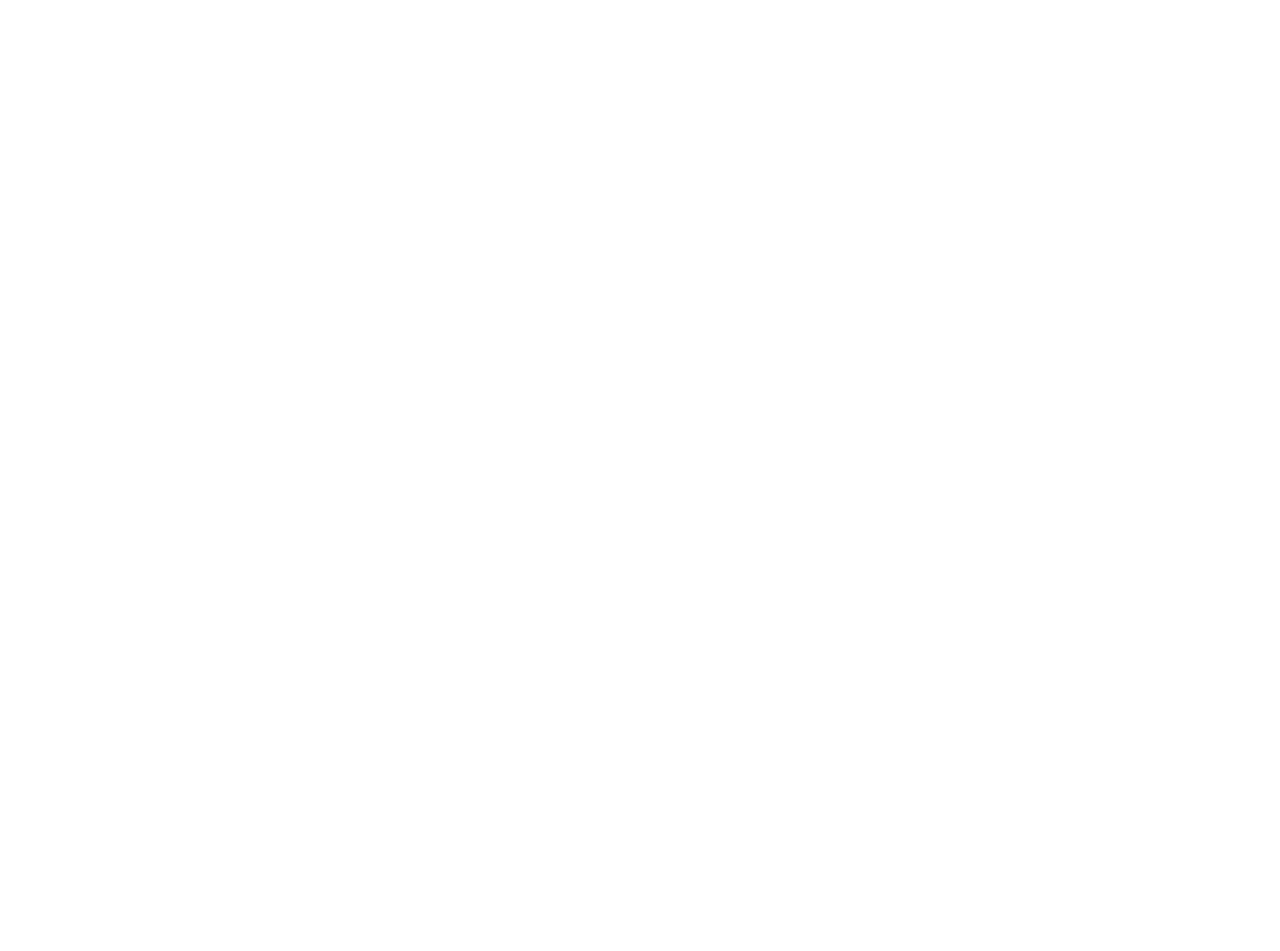
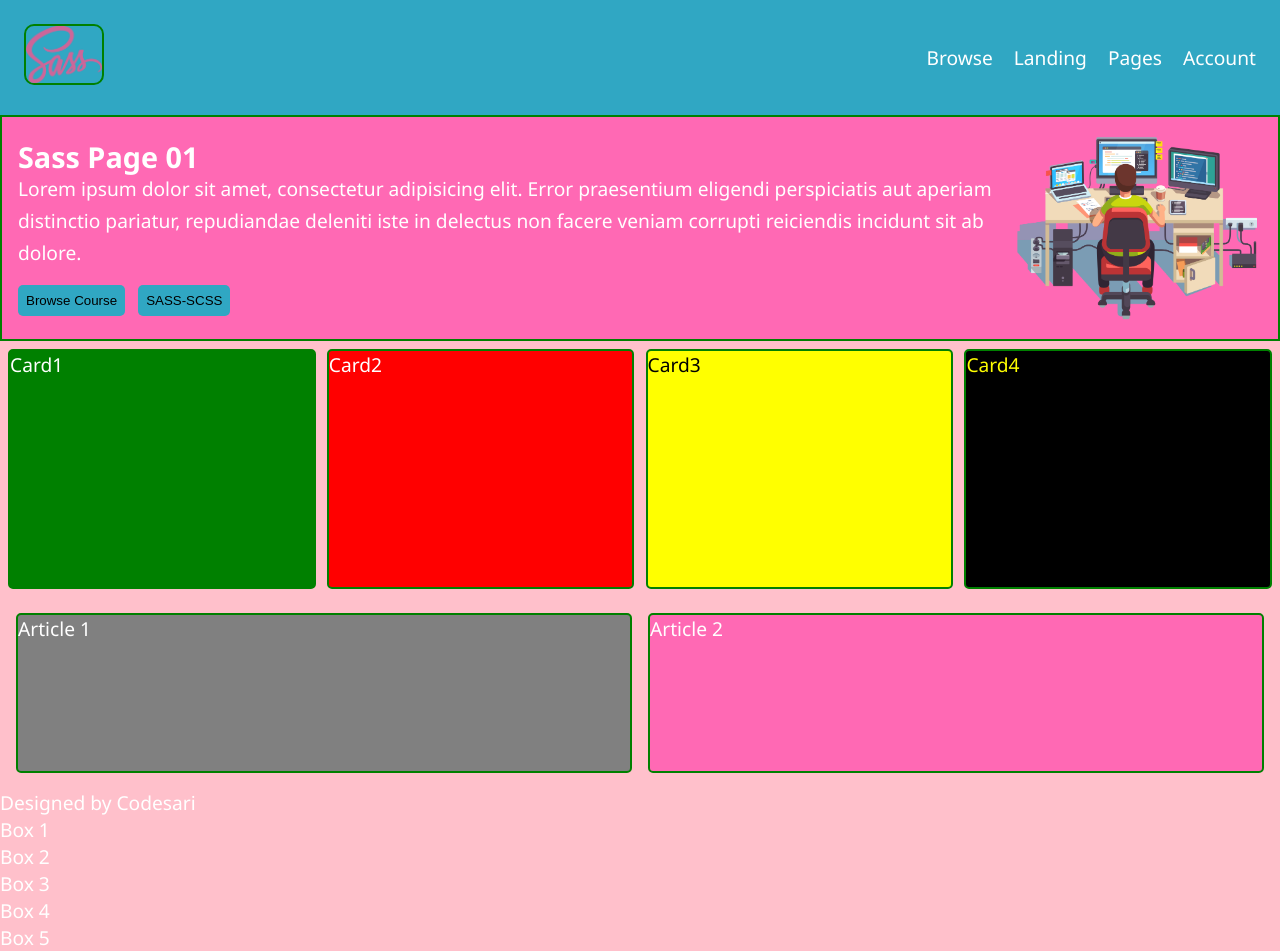
Before and after one commit to codesari/sass-portfolio, a plain HTML site: page sass_page_01.html in a window 1280 px wide. Before the commit the page ends 800 px from the top, so only its background shows below. Drawn offline with Linux system fonts and the light colour scheme.

Commit message:
@extend method

```diff
--- a/sass_page_01.html
+++ b/sass_page_01.html
@@ -4,7 +4,60 @@
     <meta charset="UTF-8" />
     <meta http-equiv="X-UA-Compatible" content="IE=edge" />
     <meta name="viewport" content="width=device-width, initial-scale=1.0" />
-    <title>Document</title>
+    <link rel="stylesheet" href="style.css" />
+    <title>Sass Page 01</title>
   </head>
-  <body></body>
+  <body>
+    <header>
+      <div><img src="./images/sass.png" alt="" /></div>
+
+      <nav>
+        <ul>
+          <li><a href="#">Browse</a></li>
+          <li><a href="#">Landing</a></li>
+          <li><a href="#">Pages</a></li>
+          <li><a href="#">Account</a></li>
+        </ul>
+      </nav>
+    </header>
+    <main>
+      <section class="banner">
+        <aside>
+          <h2>Sass Page 01</h2>
+          <p>
+            Lorem ipsum dolor sit amet, consectetur adipisicing elit. Error
+            praesentium eligendi perspiciatis aut aperiam distinctio pariatur,
+            repudiandae deleniti iste in delectus non facere veniam corrupti
+            reiciendis incidunt sit ab dolore.
+          </p>
+          <div class="buttons">
+            <button>Browse Course</button>
+            <button>SASS-SCSS</button>
+          </div>
+        </aside>
+
+        <img src="./images/banner-img.png" alt="" />
+      </section>
+      <section class="cards">
+        <div class="card1">Card1</div>
+        <div class="card2">Card2</div>
+        <div class="card3">Card3</div>
+        <div class="card4">Card4</div>
+      </section>
+      <section class="articles">
+        <article class="article1">Article 1</article>
+        <article class="article2">Article 2</article>
+      </section>
+    </main>
+    <footer>
+      <p>Designed by Codesari</p>
+      <div class="box">
+        <div class="box1">Box 1</div>
+        <div class="box2">Box 2</div>
+        <div class="box3">Box 3</div>
+        <div class="box4">Box 4</div>
+        <div class="box5">Box 5</div>
+      </div>
+    </footer>
+  </body>
 </html>
--- a/sass_page_01.scss
+++ b/sass_page_01.scss
@@ -80,15 +80,55 @@ header {
   }
 }
 // ! CSS DE FONKSİYON OLUŞTURMA (@MİXİN)
+//! declare -> fonskiyonu belirtme
+//! invoke -> fonksiyonu çağırma
+//! fonksiyonu,kullanacağımız yerde @include ile çağırıyoruz
+
 @mixin myCards($bgColor, $fontColor) {
+  // burdaki değerleri parametrik de yapabiliriz veya kendimiz de verebiliriz
+  background-color: $bgColor;
+  // parametrik
+  width: 25%;
+  height: 15rem;
+  // parametrik değil,biz belirledik
+  color: $fontColor;
+  border: $myBorder;
+  border-radius: 5px;
 }
 .cards {
+  display: flex;
+  //   flex-direction : row olduğu için yan yana dizilirler
+  gap: 0.7rem;
+  margin: 0.5rem;
   .card1 {
+    @include myCards(green, white);
   }
   .card2 {
+    @include myCards(red, white);
   }
   .card3 {
+    @include myCards(yellow, black);
   }
   .card4 {
+    @include myCards(black, yellow);
   }
 }
+
+.articles {
+  display: flex;
+  padding: 1rem;
+  gap: 1rem;
+  //   gap'ler taşıyıcıya verilir.
+
+  .article1 {
+    background-color: grey;
+    border: $myBorder;
+    border-radius: 5px;
+    width: 50%;
+    height: 10rem;
+  }
+  .article2 {
+    @extend .article1;
+    background-color: $bannerBgColor;
+  }
+}
```
Also changed, not shown: images/banner-img.png (added), images/sass.png (added), style.css (added), 1 other file.
